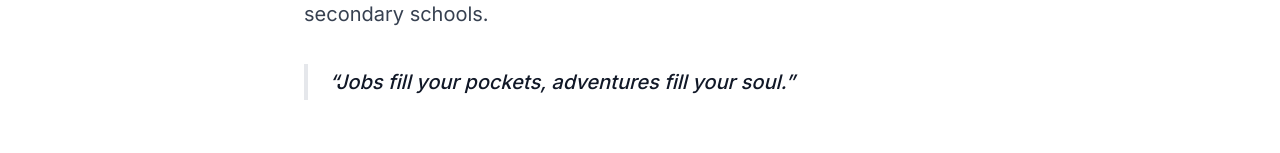
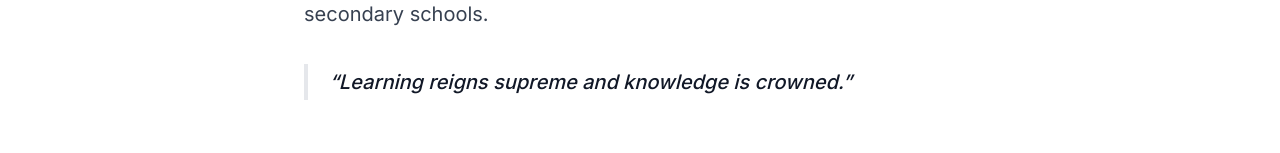
Before and after one commit to Collins-Ruto/learnhqhome, a Next.js app: page /about in a window 1280 px wide. Shown: the part 502-655 px from the top of the page. Built offline with nearby package versions, Linux system fonts and the light colour scheme.

Commit message:
sitemap ¯\_(ツ)_/¯

```diff
--- a/src/app/about/page.tsx
+++ b/src/app/about/page.tsx
@@ -26,7 +26,7 @@ export default function page() {
                 <blockquote>
                   <p>
                     <span>
-                      Jobs fill your pockets, adventures fill your soul.
+                      Learning reigns supreme and knowledge is crowned.
                     </span>
                   </p>
                 </blockquote>
@@ -35,12 +35,12 @@ export default function page() {
                   <span>
                     At LearnHq, our mission is to revolutionize education by
                     providing innovative and user-friendly Learning Management
-                    System (LMS) and School Management System solutions.
-                    We are committed to simplifying the learning experience, empowering
+                    System (LMS) and School Management System solutions. We are
+                    committed to simplifying the learning experience, empowering
                     educators, and enabling learners to thrive in a digital age.
-                    With unwavering dedication, we aim to transform education and make quality
-                    learning accessible to all, fostering a brighter future for
-                    individuals and communities worldwide.
+                    With unwavering dedication, we aim to transform education
+                    and make quality learning accessible to all, fostering a
+                    brighter future for individuals and communities worldwide.
                   </span>
                 </p>
               </div>
```
Also changed, not shown: src/assets/data.ts (line endings or trailing spaces).
